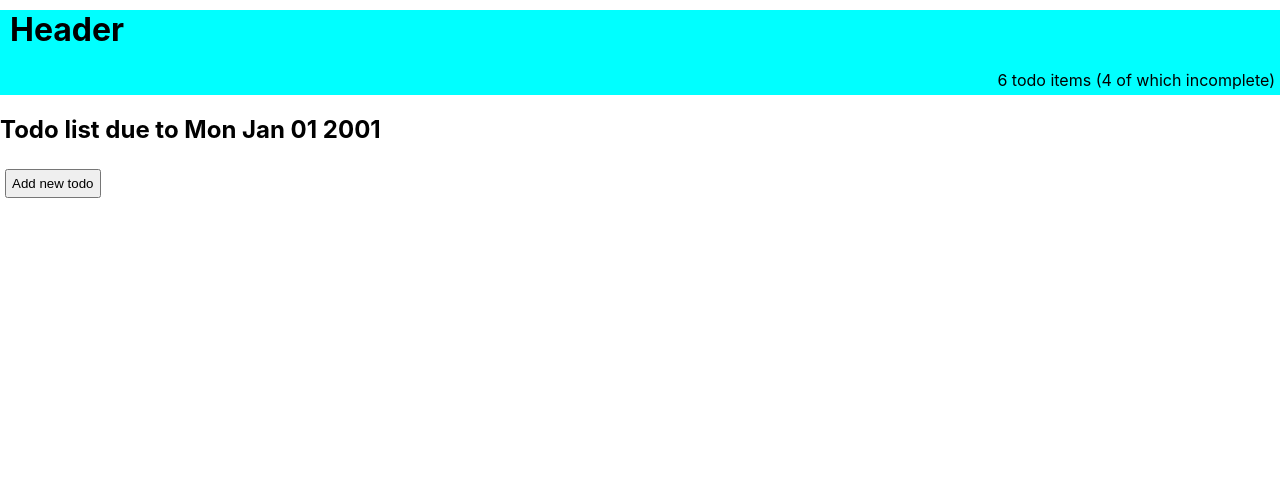
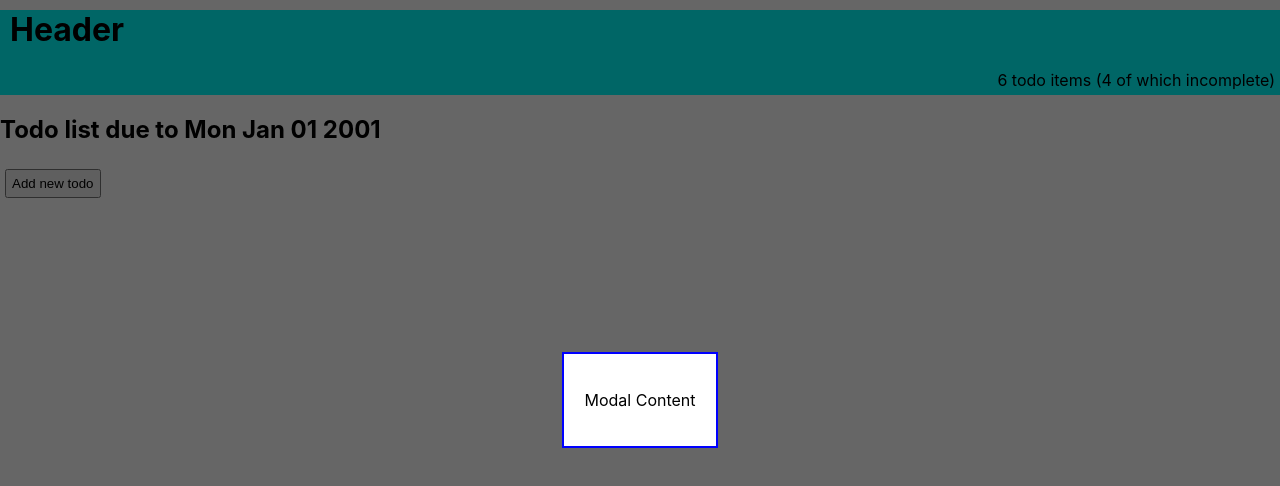
Before and after one commit to VahanAper/dataowl-todo, a React (Create React App) app: page /details/1 in a window 1280 px wide. Both pictures are taken after a click on the button "Add new todo". Shown: the top 486 px of the page. Built offline with nearby package versions, Linux system fonts and the light colour scheme.

Commit message:
Open modal on "Add new todo" button click

```diff
--- a/src/components/pages/Details.tsx
+++ b/src/components/pages/Details.tsx
@@ -1,11 +1,13 @@
-import React, {useMemo} from 'react';
+import React, { useMemo } from 'react';
 import { useSelector } from 'react-redux';
 import { useParams } from 'react-router-dom';
 
 import Button from '../ui/Button';
 import List from '../ui/List';
+import Modal from '../ui/Modal';
 
 import { getTodos } from '../../store/selectors/todos';
+import { useToggle } from '../../hooks';
 
 const Details = () => {
   const { day } = useParams();
@@ -16,11 +18,19 @@ const Details = () => {
     return data.filter((todo) => todo.date === day);
   }, [data, day]);
 
+  const { isShown, toggle } = useToggle();
+
   return (
     <div>
       <h2>Todo list due to {formatedDay}</h2>
 
-      <Button onClick={() => {}}>Add new todo</Button>
+      <Button onClick={toggle}>Add new todo</Button>
+
+      {isShown ? (
+        <Modal onClose={toggle}>
+          <p>Modal Content</p>
+        </Modal>
+      ) : null}
 
       <List todos={todos} />
     </div>
--- /dev/null
+++ b/src/hooks.ts
@@ -0,0 +1,11 @@
+import { useState, useCallback } from 'react';
+
+export const useToggle = () => {
+  const [isShown, setIsShown] = useState(false);
+
+  const toggle = useCallback(() => {
+    setIsShown((state) => !state);
+  }, []);
+
+  return { isShown, toggle };
+};
```
